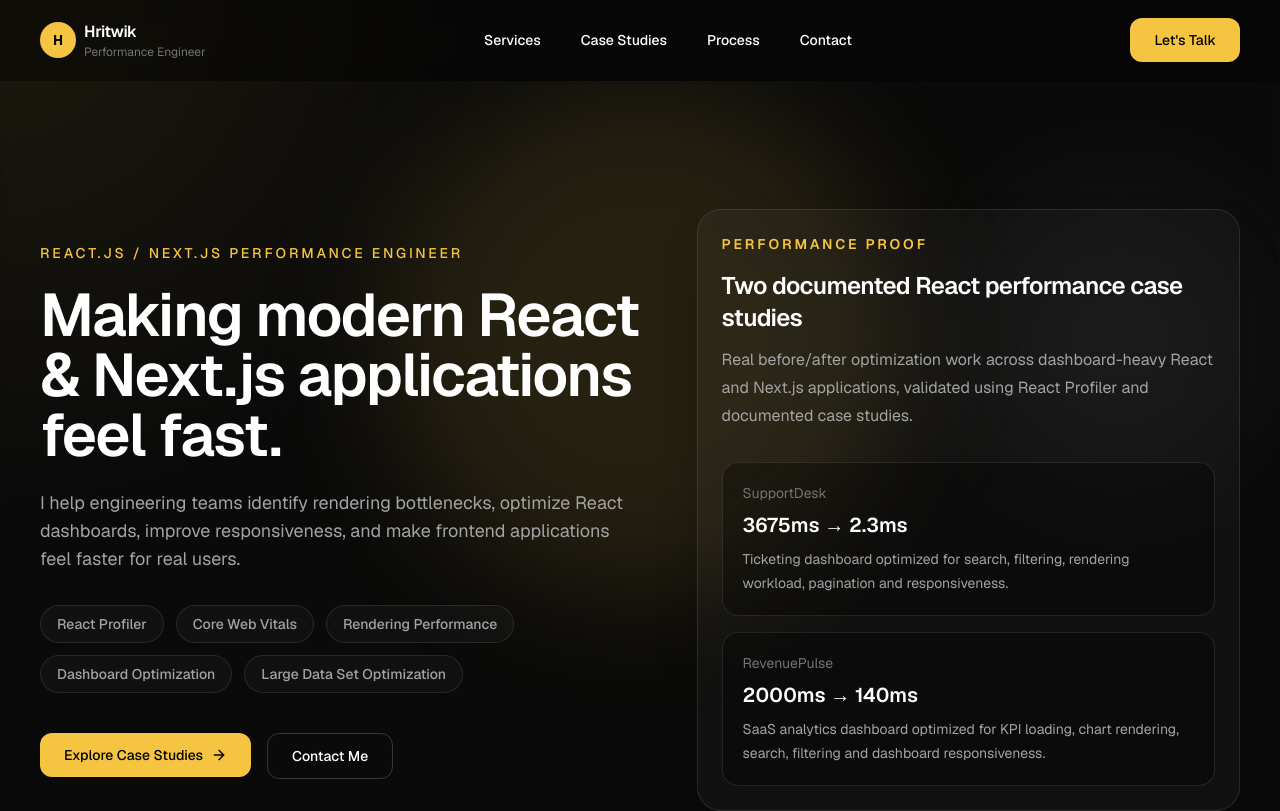
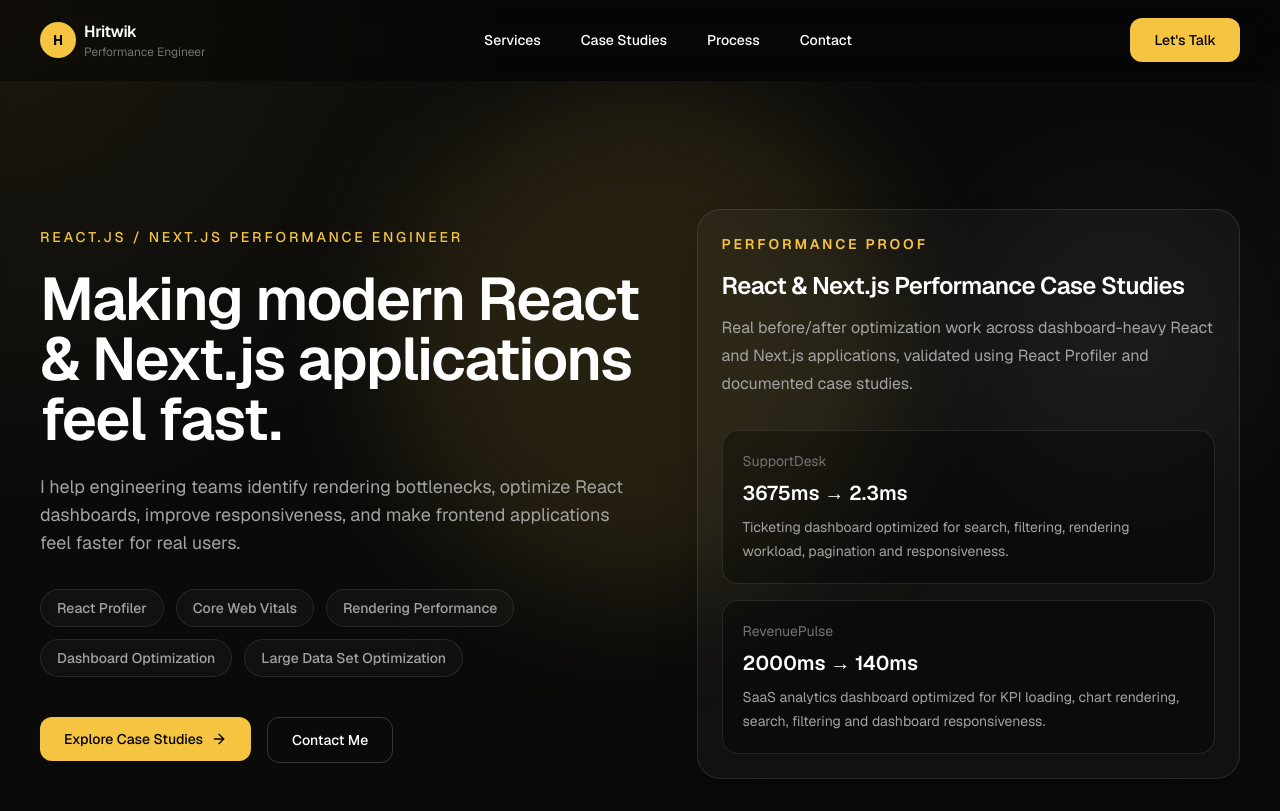
Before and after one commit to Hritwik001/frontend-performance-portfolio, a Next.js app: page / in a window 1280 px wide. Shown: the top 811 px of the page. Built offline with nearby package versions, Linux system fonts and the light colour scheme.

Commit message:
Refine hero copy and complete portfolio v1 polish

```diff
--- a/src/components/sections/Hero.tsx
+++ b/src/components/sections/Hero.tsx
@@ -57,7 +57,7 @@ export function Hero() {
             </p>
 
             <h2 className="mt-4 text-2xl font-semibold tracking-tight">
-              Two documented React performance case studies
+              React & Next.js Performance Case Studies
             </h2>
 
             <p className="mt-3 leading-7 text-[var(--text-secondary)]">
```
